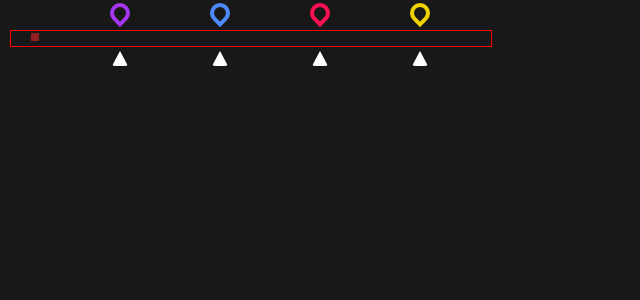
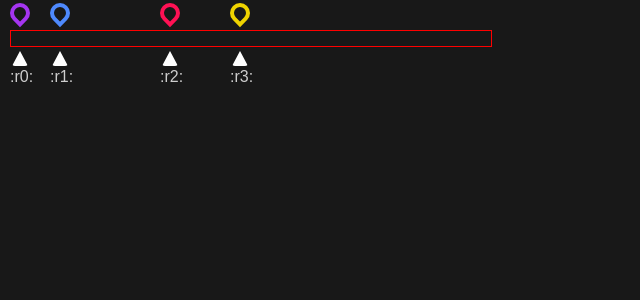
Before and after one commit to knyazev13ivan/flame-animation-with-gradient, a React app: page / in a window 1280 px wide. Shown: the top 300 px of the page, without its empty margins (0-640 px from the left). Built offline with nearby package versions, Linux system fonts and the light colour scheme.

Commit message:
соединил store с компонетами

```diff
--- a/src/components/Canvas.tsx
+++ b/src/components/Canvas.tsx
@@ -17,16 +17,12 @@ const Canvas: React.FC<CanvasProps & { animation: IAnimation }> = ({ animation,
 
     return () => window.cancelAnimationFrame(requestID)
 
-  }, []);
+  }, [animation.isRun]);
 
   useEffect(() => {
     if (animation.isRun) {
-      console.log('run ', requestID);
-
       requestID = requestAnimationFrame((stampTime: number) => animate(stampTime))
     } else {
-      console.log('stop ', requestID);
-
       window.cancelAnimationFrame(requestID)
     }
   }, [animation.isRun])
--- a/src/components/Point.tsx
+++ b/src/components/Point.tsx
@@ -1,16 +1,20 @@
+//@ts-nocheck
 import React from 'react'
 import { IPointProps } from './Types'
 import '../styles/point.scss'
 
-const Point: React.FC<IPointProps> = ({ color, position }) => {
+const Point: React.FC<IPointProps> = ({ id, color, position, ...props }) => {
   return (
     <div className='point' style={{ left: `${position}px` }}>
-      <label style={{borderColor: color}}>
+      <label style={{ borderColor: color }}>
         <input className='pick-color'
           type="color"
-          value={color} />
+          value={color}
+          onChange={props.onChange}
+          />
       </label>
       <div className='circle'></div>
+      <span>{id}</span>
     </div>
   )
 }
--- a/src/core/GradientBar.tsx
+++ b/src/core/GradientBar.tsx
@@ -1,31 +1,36 @@
-import React, { useEffect, useRef, useState } from 'react'
+//@ts-nocheck
+import React, { useEffect, useId, useRef, useState } from 'react'
 import Canvas from '../components/Canvas'
 import Point from '../components/Point'
 import { IAnimation } from '../components/Types'
 import clearCanvas from '../utils/clearCanvas'
 import '../styles/gradientBar.scss'
+import { useAppDispatch, useAppSelector } from '../store/hooks'
+import { setColor } from '../store/pointsSlice'
 
 function GradientBar() {
   const containerRef = useRef<HTMLDivElement | null>(null)
-
   const [width, setWidth] = useState<number | undefined>(0)
   const [height, setHeight] = useState<number | undefined>(0)
+
+  const dispatch = useAppDispatch()
+  const points = useAppSelector(state => state.points.points)
 
   useEffect(() => {
     setWidth(containerRef.current?.offsetWidth)
     setHeight(containerRef.current?.offsetHeight)
   }, [])
 
-  const initColor0 = '#a435f0'
-  const initColor1 = '#4e89fd'
-  const initColor2 = '#ff1154'
-  const initColor3 = '#efd300'
+  const handleOnChange = (e: Event, id): void => {
+    dispatch(setColor({ id, color: e.target.value }))
+  }
 
   const animation: IAnimation = {
-    isRun: true,
+    // isRun: true,
+    isRun: false,
 
     update() {
-      // console.log('render!');
+      console.log('render!');
     },
 
     render(ctx) {
@@ -35,6 +40,7 @@ function GradientBar() {
       ctx.fillRect(20, 2, 8, 8)
     }
   }
+  console.log('render GradientBar!');
 
   return (
     <div ref={containerRef} className='gradient-bar'>
@@ -43,10 +49,23 @@ function GradientBar() {
         animation={animation}
         width={width}
         height={height} />
-      <Point color={initColor0} position={100} />
-      <Point color={initColor1} position={200} />
-      <Point color={initColor2} position={300} />
-      <Point color={initColor3} position={400} />
+
+      <div>
+        {points.map(point => {
+          const id = useId()
+
+          return (
+            <Point
+              key={id}
+              id={id}
+              color={point.color}
+              position={point.position}
+              onChange={(e) => handleOnChange(e, id)}
+            />
+          )
+        }
+        )}
+      </div>
     </div>
   )
 }
--- a/src/store/pointsSlice.ts
+++ b/src/store/pointsSlice.ts
@@ -1,31 +1,27 @@
 import { createSlice, PayloadAction } from '@reduxjs/toolkit'
-
-export interface IPoint {
-  position: number,
-  color: string
-}
-
-export interface IPointsState {
-  points: Array<IPoint>
-}
+import { IPointProps, IPointsState } from '../components/Types'
 
 const initialState: IPointsState = {
   points: [
     {
+      id: ':r0:',
+      color: '#a435f0',
       position: 0,
-      color: '#902020'
     },
     {
-      position: 20,
-      color: '#e06db7'
+      id: ':r1:',
+      color: '#4e89fd',
+      position: 40,
     },
     {
-      position: 70,
-      color: '#eb8a86'
+      id: ':r2:',
+      color: '#ff1154',
+      position: 150,
     },
     {
-      position: 100,
-      color: '#903cd'
+      id: ':r3:',
+      color: '#efd300',
+      position: 220,
     },
   ]
 }
@@ -34,12 +30,21 @@ export const pointsSlice = createSlice({
   name: 'points',
   initialState,
   reducers: {
-    setPosition: (state, action: PayloadAction<number>) => {
-      state.points[1].position = action.payload
+    setPosition: (state, {payload}: PayloadAction<IPointProps>) => {
+      const indexPoint = state.points.findIndex(e => e.id === payload.id)
+      state.points[indexPoint].position = payload.position
     },
-    setColor: (state, action: PayloadAction<string>) => {
-      state.points[1].color = action.payload
+    setColor: (state, {payload}: PayloadAction<IPointProps>) => {
+      const indexPoint = state.points.findIndex(e => e.id === payload.id)
+      state.points[indexPoint].color = payload.color
     },
+    addPoint: (state, {payload}: PayloadAction<IPointProps>) => {
+      state.points.push({
+        id: payload.id,
+        color: payload.color,
+        position: payload.position
+      })
+    }
   },
 })
 
```
Also changed, not shown: src/components/ColorPoint.tsx (deleted, +0 -13 lines), src/components/Types.ts (+8 -0 lines).
